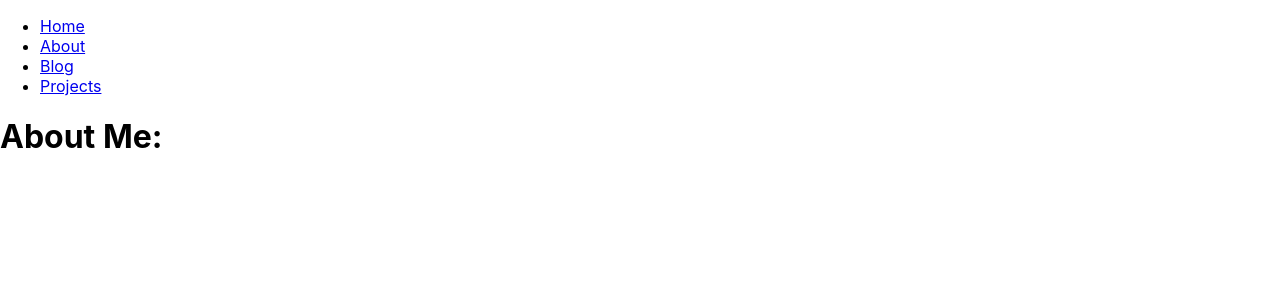
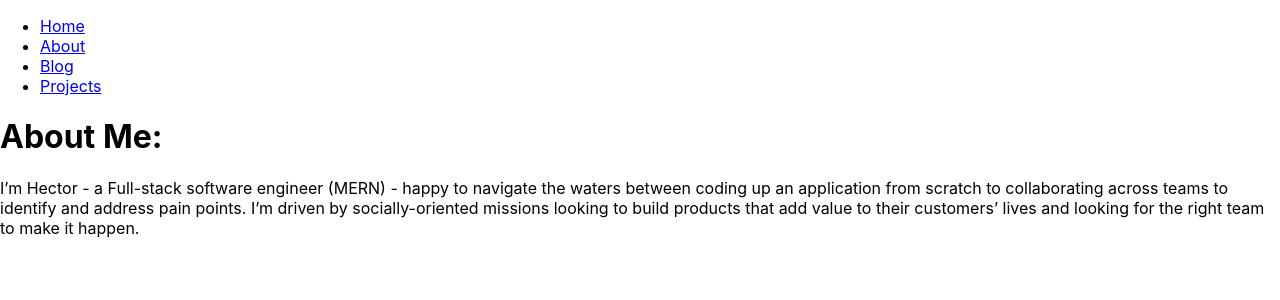
Before and after one commit to WDI-SEA/react-router-portfolio, a React (Create React App) app: page /about in a window 1280 px wide. Shown: the top 300 px of the page. Built offline with nearby package versions, Linux system fonts and the light colour scheme.

Commit message:
added about me text

```diff
--- a/src/components/pages/About.js
+++ b/src/components/pages/About.js
@@ -3,7 +3,10 @@ import React, { Component } from 'react'
 export default class About extends Component {
     render() {
         return (
+            <>
             <h1>About Me: </h1>
-        )
+            <p>I’m Hector - a Full-stack software engineer (MERN) - happy to navigate the waters between coding up an application from scratch to collaborating across teams to identify and address pain points. I’m driven by socially-oriented missions looking to build products that add value to their customers’ lives and looking for the right team to make it happen.</p>
+            </>
+            )
     }
 }
```
